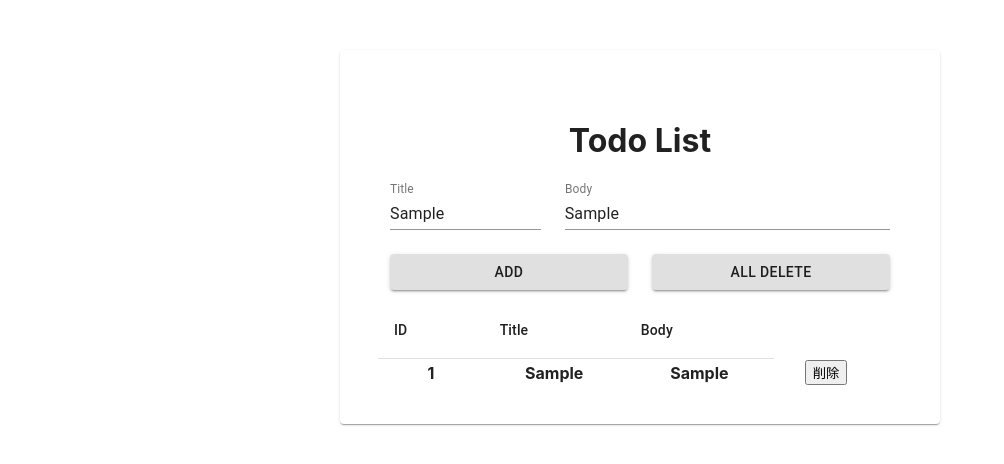
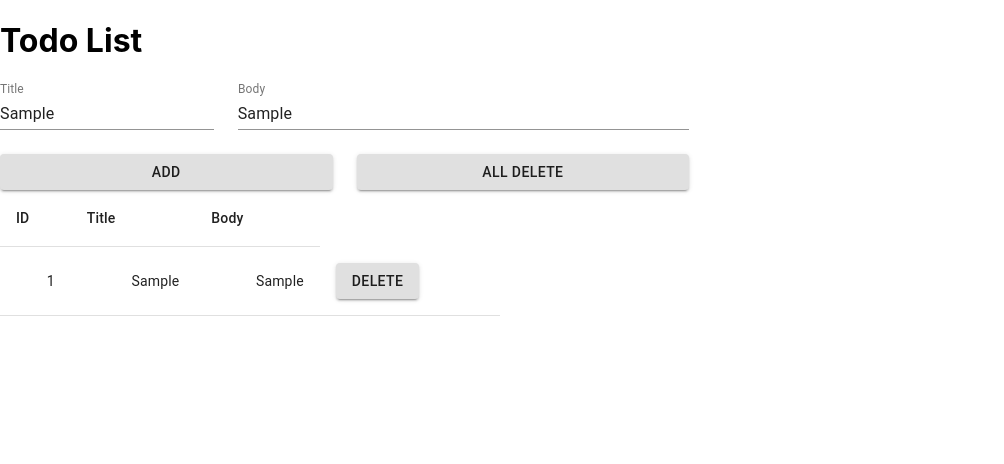
Before and after one commit to wataruozaki/todo_list, a React (Create React App) app: page / in a window 1280 px wide. Both pictures are taken after typing "Sample", "Sample" into the empty fields and a click on the button "ADD". Shown: the top 464 px of the page, without its empty margins (0-1004 px from the left). Built offline with nearby package versions, Linux system fonts and the light colour scheme.

Commit message:
view todo

```diff
--- a/src/App.js
+++ b/src/App.js
@@ -5,7 +5,6 @@ import {
   Grid,
   TextField,
   Button,
-  Paper,
   makeStyles,
   TableContainer,
   TableHead,
@@ -13,6 +12,7 @@ import {
   TableCell,
   Table,
   TableRow,
+  FormControl,
 } from "@material-ui/core";
 import { DELETE_ALL_EVENT } from "./actions/actionTypes";
 
@@ -55,8 +55,8 @@ function App() {
   };
 
   return (
-    <form>
-      <Paper className={classes.paper}>
+    <>
+      <FormControl>
         <h1>Todo List</h1>
         <Grid container spacing={3}>
           <Grid item xs={4}>
@@ -93,6 +93,7 @@ function App() {
               All Delete
             </Button>
           </Grid>
+        </Grid>
         <TableContainer>
           <Table className={classes.table} aria-label="simple table">
             <TableHead>
@@ -104,14 +105,13 @@ function App() {
             </TableHead>
             <TableBody>
               {state.map((event, index) => (
-                  <Event key={index} event={event} />
+                <Event key={index} event={event} dispatch={dispatch} />
               ))}
             </TableBody>
           </Table>
         </TableContainer>
-        </Grid>
-      </Paper>
-    </form>
+      </FormControl>
+    </>
   );
 }
 
--- a/src/Event.js
+++ b/src/Event.js
@@ -1,17 +1,30 @@
 import React from "react";
+import * as actionTypes from "./actions/actionTypes";
 
-function Event({ event }) {
+import { TableCell, TableRow, Button } from "@material-ui/core";
+
+function Event({ event, dispatch }) {
   const id = event.id;
 
+  const deleteEvent = (e) => {
+    e.preventDefault();
+    dispatch({
+      type: actionTypes.DELETE_EVENT,
+      id,
+    });
+  };
+
   return (
-    <tr>
-      <th>{id}</th>
-      <th>{event.title}</th>
-      <th>{event.body}</th>
-      <th>
-        <button className="btn btn-danger">削除</button>
-      </th>
-    </tr>
+    <TableRow>
+      <TableCell align="right">{id}</TableCell>
+      <TableCell align="right">{event.title}</TableCell>
+      <TableCell align="right">{event.body}</TableCell>
+      <TableCell>
+        <Button onClick={deleteEvent} variant="contained">
+          delete
+        </Button>
+      </TableCell>
+    </TableRow>
   );
 }
 
--- a/src/reducers/events.js
+++ b/src/reducers/events.js
@@ -9,10 +9,13 @@ const events = (state = [], action) => {
       return [...state, { id, ...event }];
 
     case actionTypes.DELETE_EVENT:
-      return state;
+      return state.filter((event) => event.id !== action.id);
 
     case actionTypes.DELETE_ALL_EVENT:
       return [];
+
+    default:
+      return state;
   }
 };
 
```
Lines whose indentation alone changed are shown as unchanged.
